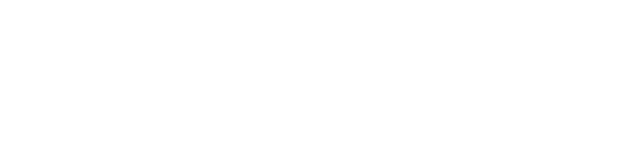
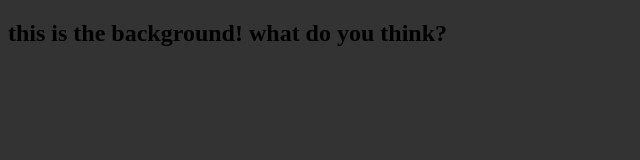
Before and after one commit to adamelfsborg-code/django-app-with-MongoDB, a plain HTML site: page index.html in a window 1280 px wide. Shown: the whole page, without its empty margins (0-640 px from the left). Drawn offline with Linux system fonts and the light colour scheme.

Commit message:
changing the background

```diff
--- a/index.html
+++ b/index.html
@@ -3,9 +3,11 @@
 <head>
     <meta charset="UTF-8">
     <meta name="viewport" content="width=device-width, initial-scale=1.0">
+    <link rel="stylesheet" href="./style.css">
     <title>Document</title>
 </head>
 <body>
     <title>Django MASTERPLAN</title>
+    <h2>this is the background! what do you think?</h2>
 </body>
 </html>
--- a/style.css
+++ b/style.css
@@ -0,0 +1,3 @@
+body {
+    background: #333
+}
```
